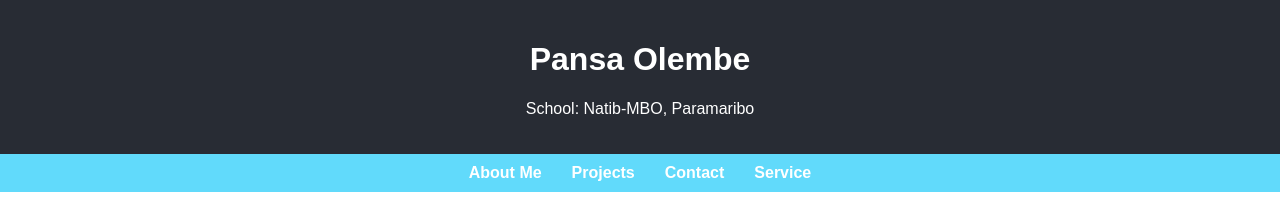
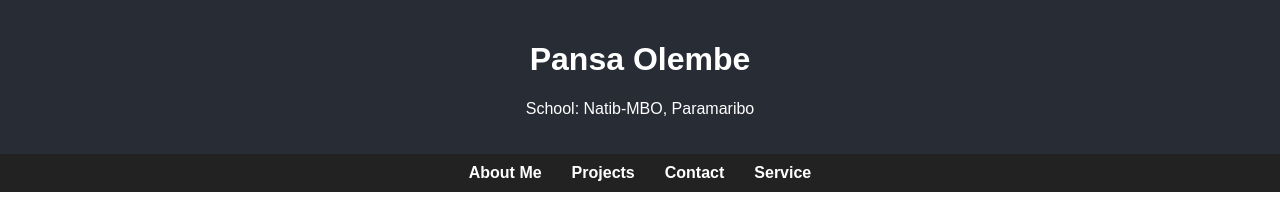
Before and after one commit to PANSA-OLEMBE/my-personal-website, a plain HTML site: page index.html in a window 1280 px wide. Shown: the top 209 px of the page. Drawn offline with Linux system fonts and the light colour scheme.

Commit message:
Update styles.css

```diff
--- a/styles.css
+++ b/styles.css
@@ -20,7 +20,7 @@ header {
 nav {
     display: flex;
     justify-content: center;
-    background-color: #61dafb;
+    background-color: #222;
     padding: 10px;
 }
 
```
